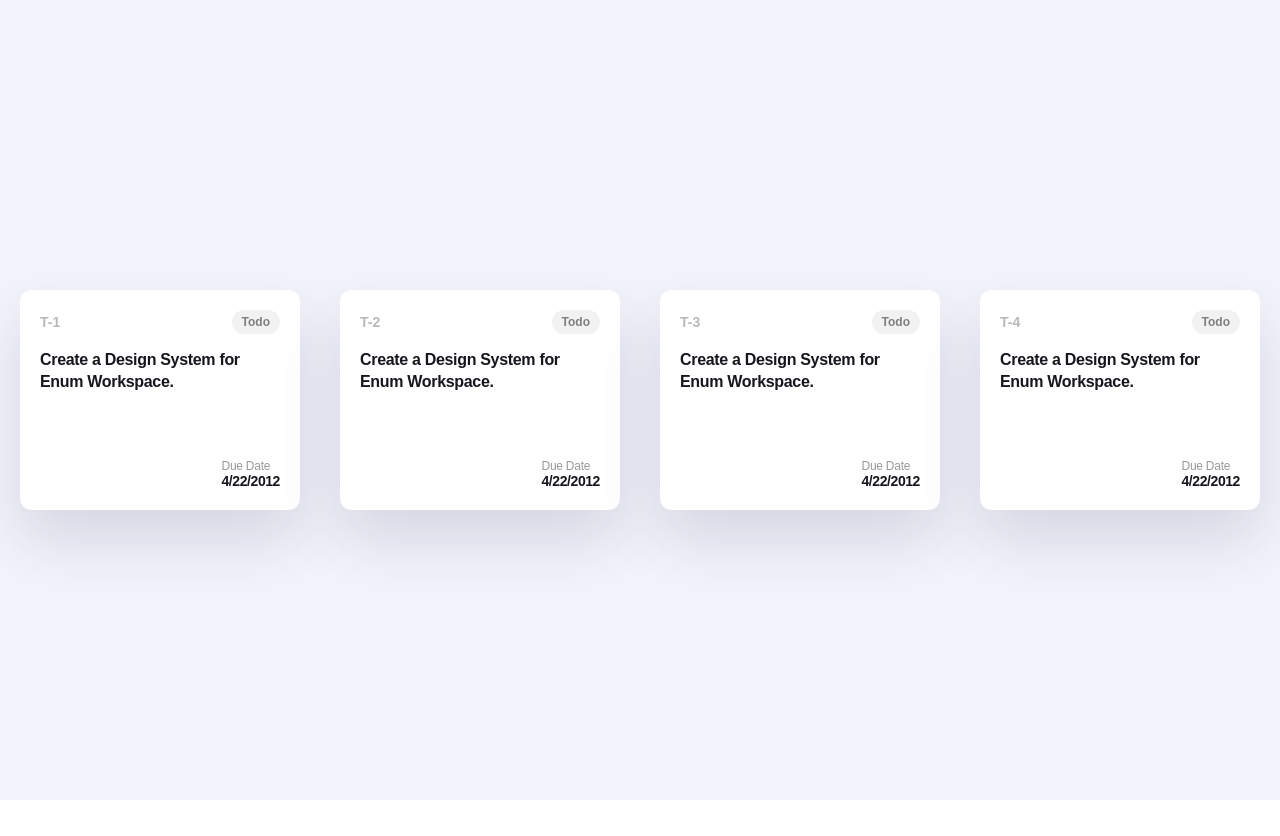
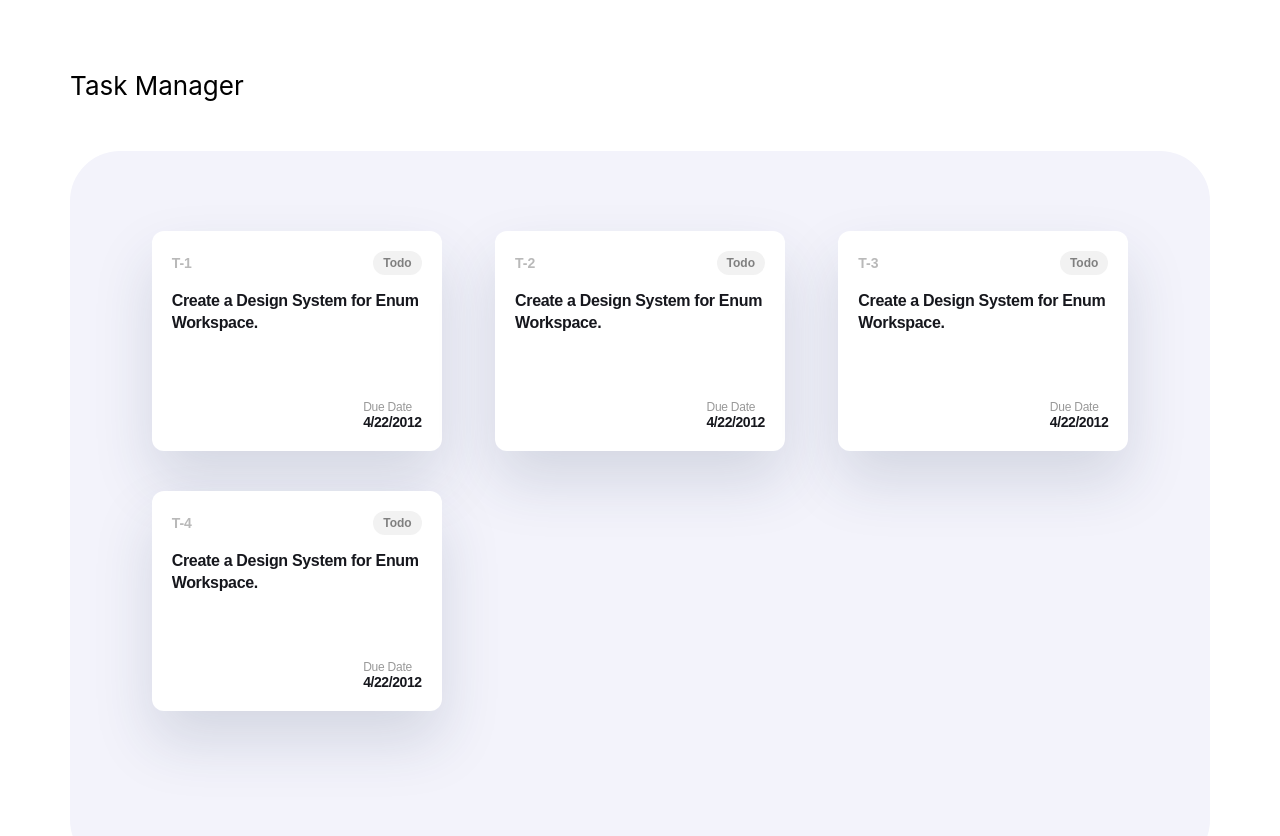
Before and after one commit to AnitaGulacsi/SkillBrain, a React (Create React App) app in the folder Homeworks/React/Task-Manager/: page / in a window 1280 px wide. Shown: the top 836 px of the page. Before the commit the page ends 800 px from the top, so only its background shows below. Built offline with nearby package versions, Linux system fonts and the light colour scheme; a web font is replaced by a local one.

Commit message:
add task-viewer component

```diff
--- a/Homeworks/React/Task-Manager/src/App.css
+++ b/Homeworks/React/Task-Manager/src/App.css
@@ -1,7 +1,20 @@
 .app-container {
-  background-color: #f3f3fb;
   min-height: 100vh;
   display: flex;
-  justify-content: center;
-  align-items: center;
+  padding: 70px;
+  max-height: 100vh;
 }
+
+.app-content {
+  flex: 1;
+  display: grid;
+  grid-template-rows: max-content auto;
+}
+
+.app-content h3 {
+  font-style: normal;
+  font-weight: 400;
+  font-size: 26px;
+  line-height: 31px;
+  margin: 0 0 50px;
+}
--- a/Homeworks/React/Task-Manager/src/App.js
+++ b/Homeworks/React/Task-Manager/src/App.js
@@ -1,5 +1,5 @@
 import "./App.css";
-import TaskCard from "./components/task-card/TaskCard";
+import TaskViewer from "./components/task-viewer/TaskViewer";
 
 function App() {
 
@@ -41,30 +41,10 @@
 
   return (
     <div className="app-container">
-      <TaskCard
-      id = {data[0].id}
-      status = {data[0].status}
-      name = {data[0].name}
-      dueDate = {data[0].dueDate}
-      />
-      <TaskCard
-      id = {data[1].id}
-      status = {data[1].status}
-      name = {data[1].name}
-      dueDate = {data[1].dueDate}
-      />
-      <TaskCard
-      id = {data[2].id}
-      status = {data[2].status}
-      name = {data[2].name}
-      dueDate = {data[2].dueDate}
-      />
-      <TaskCard
-      id = {data[3].id}
-      status = {data[3].status}
-      name = {data[3].name}
-      dueDate = {data[3].dueDate}
-      />
+      <div className="app-content">
+        <h3>Task Manager</h3>
+        <TaskViewer data={data} />
+      </div>
     </div>
   );
 }
--- a/Homeworks/React/Task-Manager/src/components/task-card/TaskCard.css
+++ b/Homeworks/React/Task-Manager/src/components/task-card/TaskCard.css
@@ -8,7 +8,6 @@
     grid-template-rows: max-content auto max-content;
     padding: 20px;
     gap: 15px;
-    margin: 20px;
 }
 
 .card-wrapper p {
--- a/Homeworks/React/Task-Manager/src/components/task-card/TaskCard.jsx
+++ b/Homeworks/React/Task-Manager/src/components/task-card/TaskCard.jsx
@@ -47,7 +47,4 @@
 // <p> {props.dueDate.toLocaleDateString()} </p>
 // </div>
 
-
-
-
 export default TaskCard;
--- /dev/null
+++ b/Homeworks/React/Task-Manager/src/components/task-viewer/TaskViewer.css
@@ -0,0 +1,14 @@
+.task-viewer-container {
+  background-color: #f3f3fb;
+  border-radius: 50px;
+  padding: 80px;
+  overflow-y: scroll;
+}
+
+.task-list-container {
+  display: grid;
+  grid-template-columns: repeat(auto-fill, minmax(250px, 1fr));
+  grid-auto-rows: minmax(min-content, max-content);
+  justify-items: center;
+  gap: 40px 50px;
+}
--- /dev/null
+++ b/Homeworks/React/Task-Manager/src/components/task-viewer/TaskViewer.jsx
@@ -0,0 +1,37 @@
+import "./TaskViewer.css";
+import TaskCard from "../task-card/TaskCard";
+
+function TaskViewer(props) {
+    return (
+        <div className="task-viewer-container">
+            <div className="task-list-container">
+                <TaskCard
+                id = {props.data[0].id}
+                status = {props.data[0].status}
+                name = {props.data[0].name}
+                dueDate = {props.data[0].dueDate}
+                />
+                <TaskCard
+                id = {props.data[1].id}
+                status = {props.data[1].status}
+                name = {props.data[1].name}
+                dueDate = {props.data[1].dueDate}
+                />
+                <TaskCard
+                id = {props.data[2].id}
+                status = {props.data[2].status}
+                name = {props.data[2].name}
+                dueDate = {props.data[2].dueDate}
+                />
+                <TaskCard
+                id = {props.data[3].id}
+                status = {props.data[3].status}
+                name = {props.data[3].name}
+                dueDate = {props.data[3].dueDate}
+                />
+            </div>
+        </div>
+    )
+}
+
+export default TaskViewer;
```
Also changed, not shown: Homeworks/React/Task-Manager/src/components/badge/Badge.css (line endings or trailing spaces).
